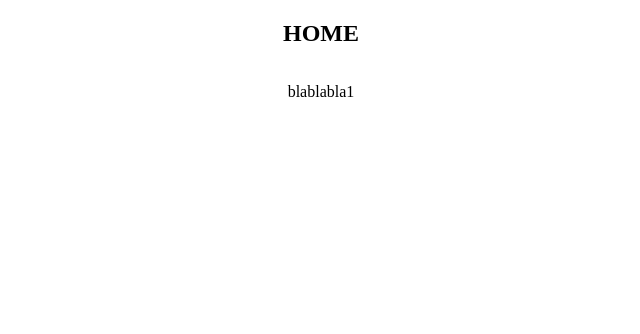
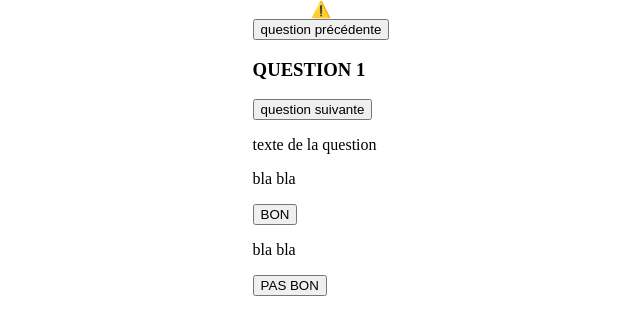
Before and after one commit to navtar21/hackaton_groupe_h, a React (Vite) app: page / in a window 1280 px wide. Shown: the top 334 px of the page, without its empty margins (319-959 px from the left). Built offline with nearby package versions, Linux system fonts and the light colour scheme; no server answers.

Commit message:
ajout de l'animation sur Home

```diff
--- a/src/main.jsx
+++ b/src/main.jsx
@@ -1,13 +1,13 @@
 import React from "react";
 import ReactDOM from "react-dom/client";
-import ContextProvider from "./contexts/ContextProvider";
+// import ContextProvider from "./contexts/ContextProvider";
 
 import App from "./App";
 
 ReactDOM.createRoot(document.getElementById("root")).render(
     <React.StrictMode>
-        <ContextProvider>
-            <App />
-        </ContextProvider>
+        {/* <ContextProvider> */}
+        <App />
+        {/* </ContextProvider> */}
     </React.StrictMode>
 );
--- a/src/pages/Home.jsx
+++ b/src/pages/Home.jsx
@@ -1,12 +1,42 @@
-import { useValue } from "../contexts/ContextProvider";
+// import { useValue } from "../contexts/ContextProvider";
+import { Player } from "@lottiefiles/react-lottie-player";
 
 export default function Home() {
-    const { val, setVal } = useValue();
+    // const { val, setVal } = useValue();
 
     return (
         <section id="Home">
-            <h1>HOME</h1>
-            <p>blablabla1</p>
+            <nav>
+                <Player
+                    autoplay
+                    loop
+                    src="https://assets6.lottiefiles.com/packages/lf20_kpx9c6si.json"
+                    style={{
+                        height: "40vh",
+                        width: "10vw",
+                        position: "relative",
+                        top: "-15vh",
+                    }}
+                ></Player>
+            </nav>
+            <article>
+                <div id="question_container">
+                    <button>question précédente</button>
+                    <h1>QUESTION 1</h1>
+                    <button>question suivante</button>
+                </div>
+                <p>texte de la question</p>
+                <div id="question_container">
+                    <div id="button_container">
+                        <p>bla bla</p>
+                        <button>BON</button>
+                    </div>
+                    <div>
+                        <p>bla bla</p>
+                        <button>PAS BON</button>
+                    </div>
+                </div>
+            </article>
         </section>
     );
 }
```
